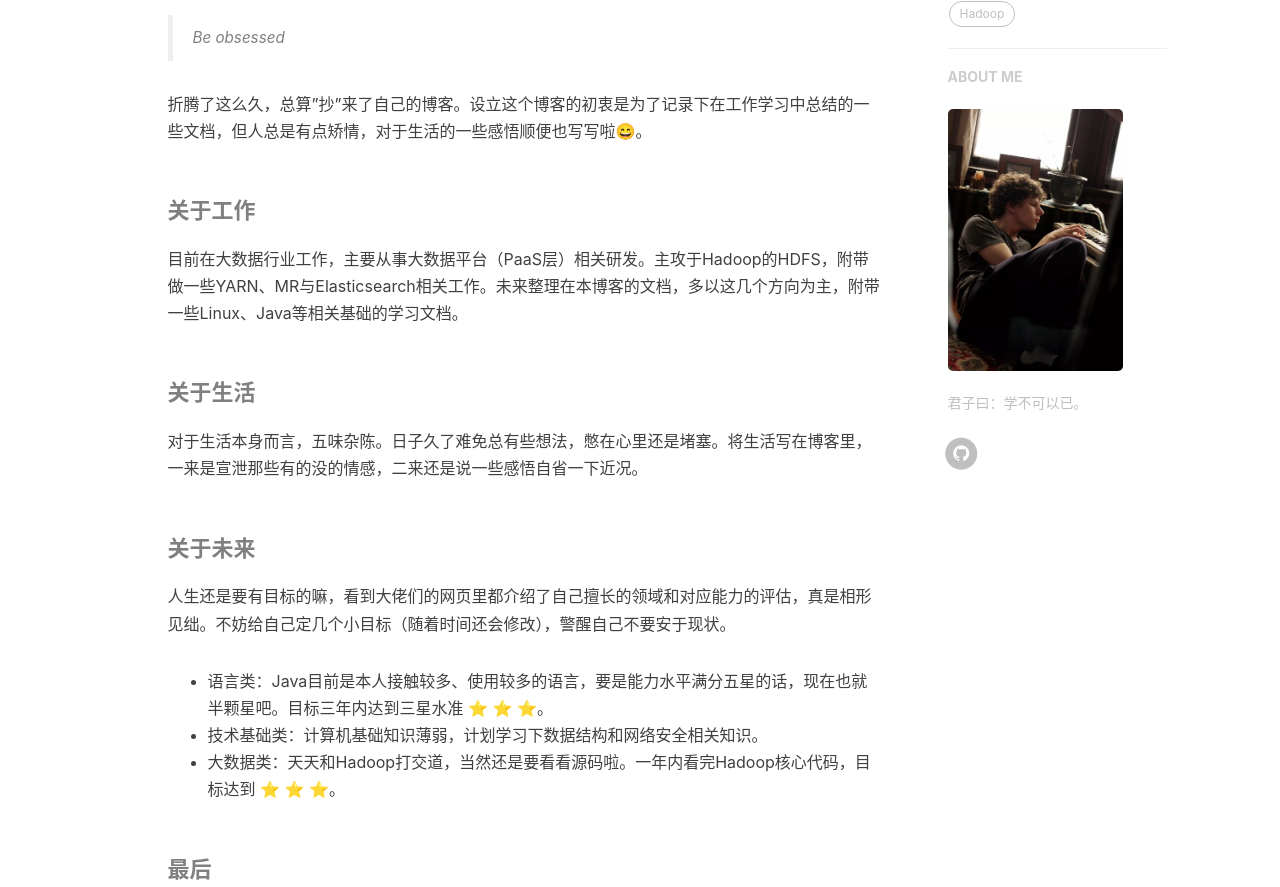
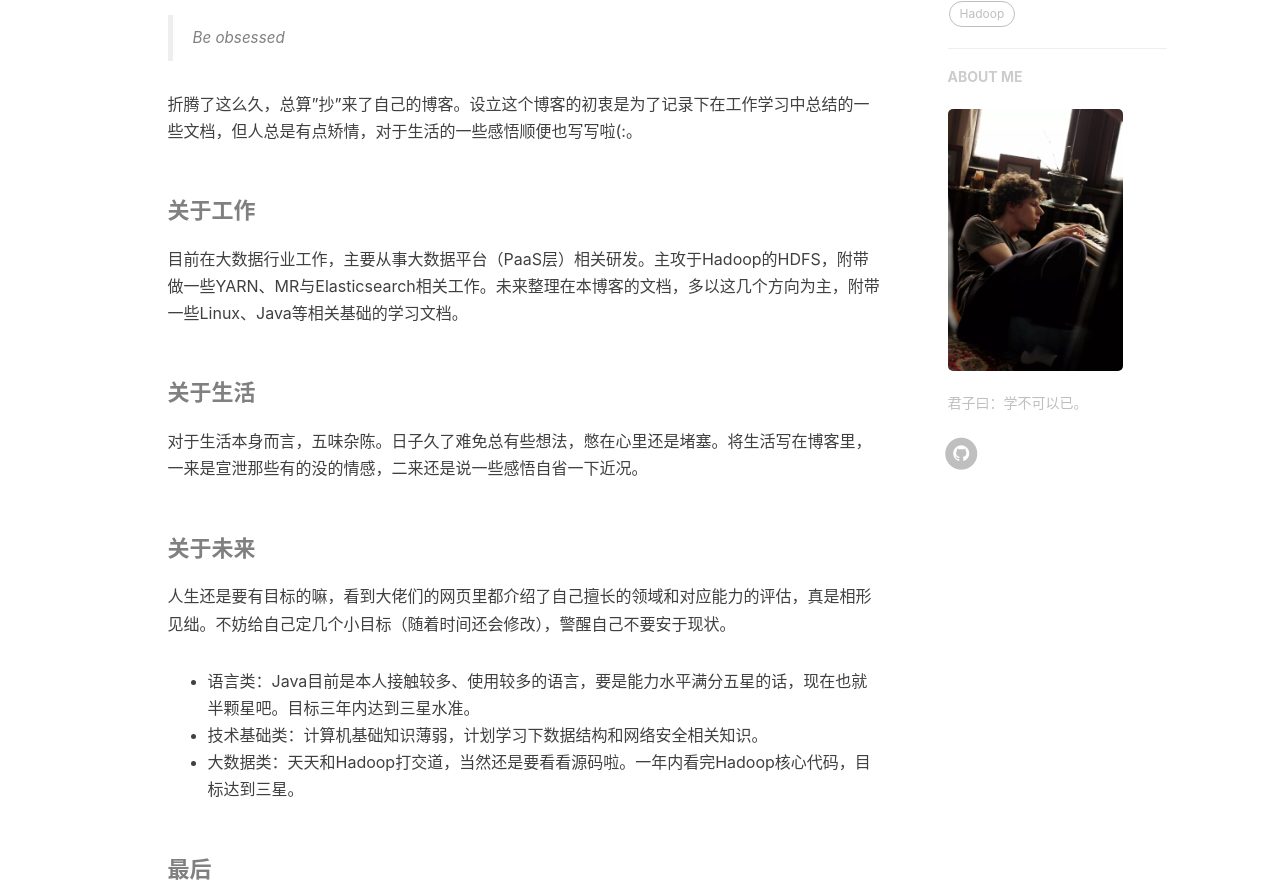
Before and after one commit to lipppppp/lipppppp.github.io, a Jekyll site: the page built from about.html, in a window 1280 px wide. Shown: the part 486-1373 px from the top of the page. Built offline with Jekyll 4.4.1, drawn with Linux system fonts in a browser that asks for light colours; nearby versions of some CDN libraries; emoji names are drawn with the system emoji font; comment, search, counter and statistics services are not loaded.

Commit message:
Update zh.md

```diff
--- a/_includes/about/zh.md
+++ b/_includes/about/zh.md
@@ -1,6 +1,6 @@
 > Be obsessed
 
-折腾了这么久，总算"抄"来了自己的博客。设立这个博客的初衷是为了记录下在工作学习中总结的一些文档，但人总是有点矫情，对于生活的一些感悟顺便也写写啦:smile:。
+折腾了这么久，总算"抄"来了自己的博客。设立这个博客的初衷是为了记录下在工作学习中总结的一些文档，但人总是有点矫情，对于生活的一些感悟顺便也写写啦(:。
 
 #### 关于工作
 
@@ -12,9 +12,9 @@
 #### 关于未来
 人生还是要有目标的嘛，看到大佬们的网页里都介绍了自己擅长的领域和对应能力的评估，真是相形见绌。不妨给自己定几个小目标（随着时间还会修改），警醒自己不要安于现状。
 
-- 语言类：Java目前是本人接触较多、使用较多的语言，要是能力水平满分五星的话，现在也就半颗星吧。目标三年内达到三星水准 :star: :star: :star:。
+- 语言类：Java目前是本人接触较多、使用较多的语言，要是能力水平满分五星的话，现在也就半颗星吧。目标三年内达到三星水准。
 - 技术基础类：计算机基础知识薄弱，计划学习下数据结构和网络安全相关知识。
-- 大数据类：天天和Hadoop打交道，当然还是要看看源码啦。一年内看完Hadoop核心代码，目标达到 :star: :star: :star:。
+- 大数据类：天天和Hadoop打交道，当然还是要看看源码啦。一年内看完Hadoop核心代码，目标达到三星。
 
 #### 最后
 坚持才是最重要的，已一篇最爱的古文节选开始这个博客吧。
```
